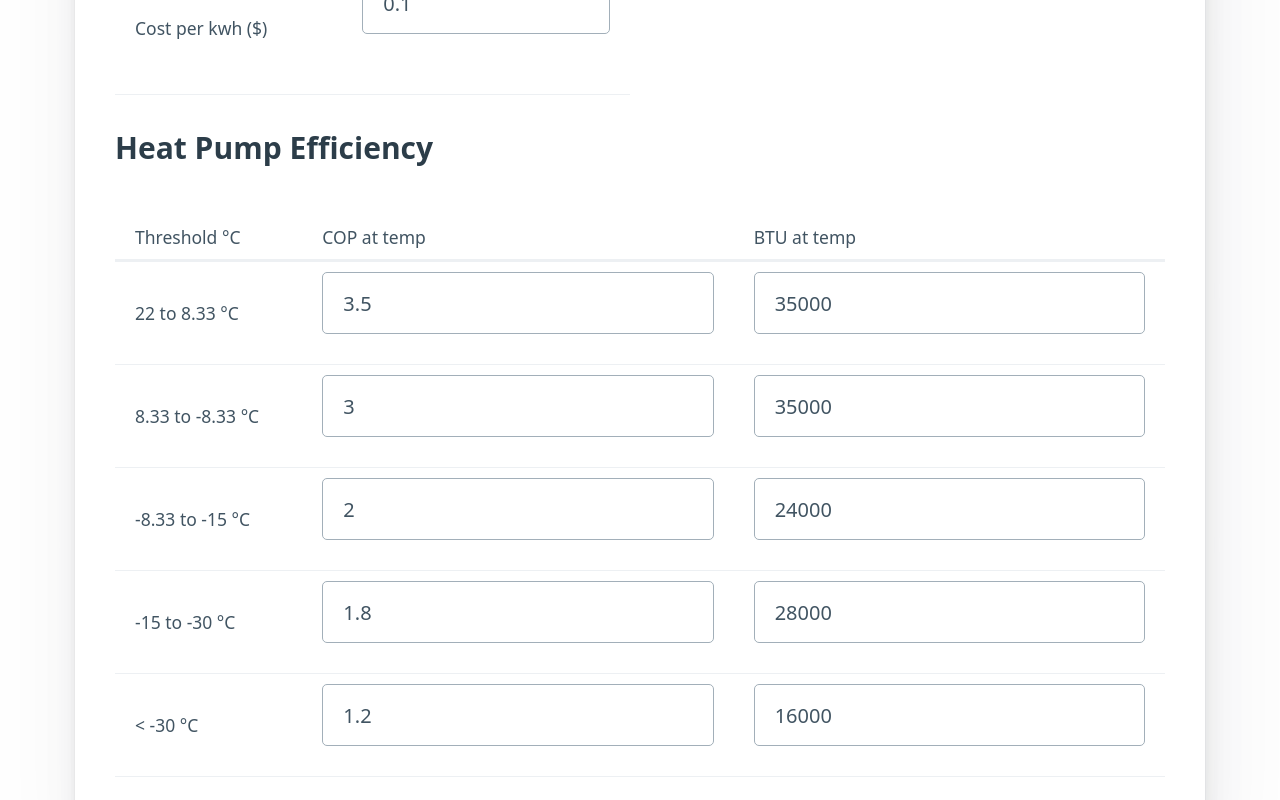
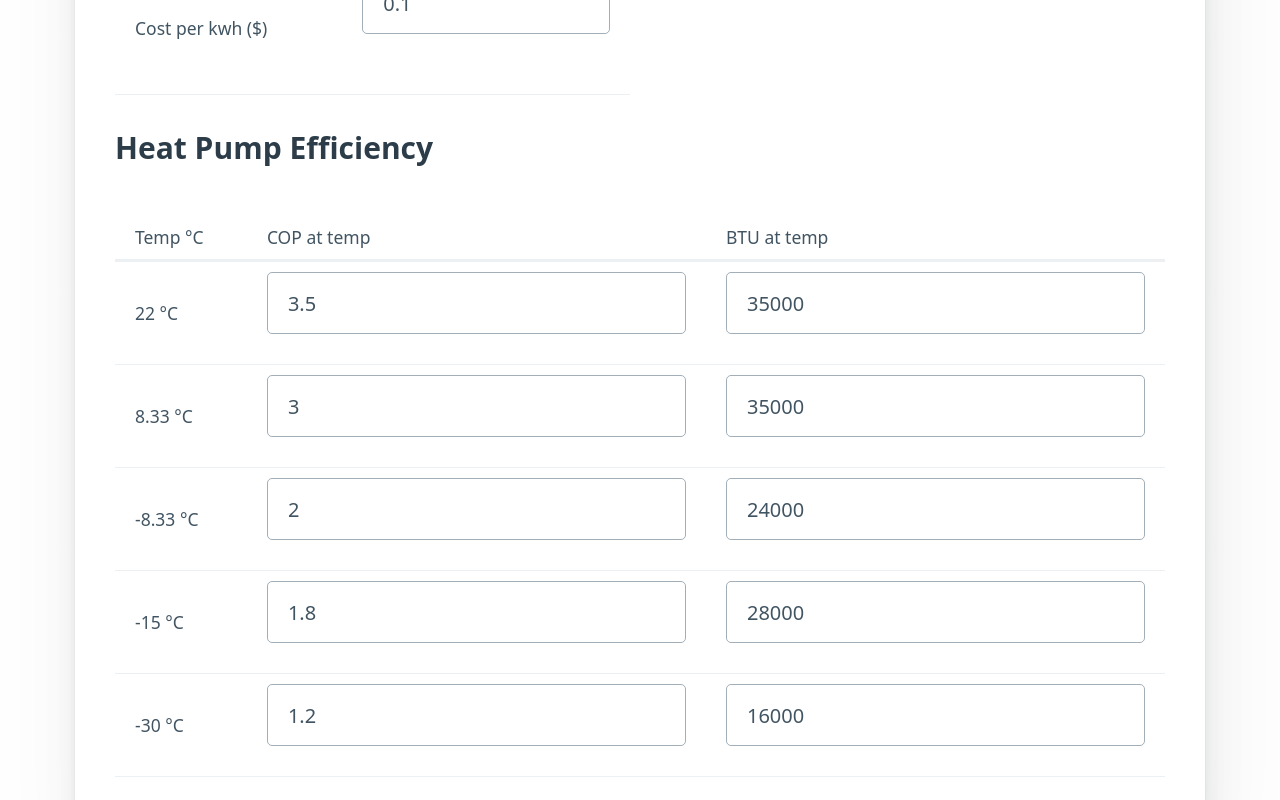
Before and after one commit to NickLewanowicz/gas-to-heatpump-calculator, a React (Create React App) app: page / in a window 1280 px wide. Shown: the part 980-1780 px from the top of the page. Built offline with nearby package versions, Linux system fonts and the light colour scheme.

Commit message:
calculate equation of the line for COP and BTUs for better estimates

```diff
--- a/src/App.tsx
+++ b/src/App.tsx
@@ -10,8 +10,8 @@ export default function App() {
   const [indoor, setIndoor] = useState(22);
   const [designTemp, setDesignTemp] = useState(-30);
   const [designBtu, setDesignBtu] = useState(48000);
-  const [cop, setCop] = useState([3.5, 3, 2, 1.8, 1.2]);
-  const [cap, setCap] = useState([35000, 35000, 24000, 28000, 16000]);
+  const [cop, setCop] = useState([3.5, 3, 2, 1.8, 1.2, 1]);
+  const [cap, setCap] = useState([35000, 35000, 24000, 28000, 16000, 0]);
   const [gasUsage, setGasUsage] = useState(1000);
   const [furnaceEfficiency, setFurnaceEfficiency] = useState(0.96);
   const [costGas, setCostGas] = useState(0.45);
@@ -190,42 +190,7 @@ export default function App() {
               </p>
             </div>
           </div>
-
-          <h3>Heat Pump Efficiency</h3>
-          <figure>
-            <table>
-              <thead>
-                <td>Threshold °C</td>
-                <td>COP at temp</td>
-                <td>BTU at temp</td>
-              </thead>
-              {rows.map((val, i) => {
-                return (
-                  <tr>
-                    <td>{`${val.label} °C`}</td>
-                    <td>
-                      <input
-                        type="number"
-                        value={cop[i]}
-                        onChange={(v) => {
-                          doCopChange(Number(v.currentTarget.value), i);
-                        }}
-                      />
-                    </td>
-                    <td>
-                      <input
-                        type="number"
-                        value={cap[i]}
-                        onChange={(v) => {
-                          doCapChange(Number(v.currentTarget.value), i);
-                        }}
-                      />
-                    </td>
-                  </tr>
-                );
-              })}
-            </table>
-          </figure>
+          {renderHeatPumpInputTable()}
         </article>
         <article>
           <h3>Results Breakdown</h3>
@@ -317,7 +282,7 @@ export default function App() {
                       {percent} / {heatingDeltaPercent}
                     </td>
                     <td>
-                      HP: {val.heatPumpEnergy}kWh <br /> AUX:
+                      HP: {val.heatPumpKwhConsumed}kWh <br /> AUX:
                       {val.resistiveKwhConsumed}kWh
                     </td>
                     <td>
@@ -335,7 +300,35 @@ export default function App() {
     </div>
   );
 
-  function getRows(thresholds: Number[], weather: DailyWeather[]) {
+  function getRows(thresholds: number[], weather: DailyWeather[]) {
+    function getEfficiencyAtTemp(temp: number) {
+      const arr: { temp: number; cap: number; cop: number }[] = thresholds.map(
+        (val, i) => ({
+          temp: val,
+          cap: cap[i],
+          cop: cop[i],
+        })
+      );
+
+      const minIndex = Math.max(
+        arr.findIndex((val) => val.temp < temp),
+        1
+      );
+
+      const capSlope =
+        (cap[minIndex] - cap[minIndex - 1]) /
+        (thresholds[minIndex] - thresholds[minIndex - 1]);
+      const copSlope =
+        (cop[minIndex] - cop[minIndex - 1]) /
+        (thresholds[minIndex] - thresholds[minIndex - 1]);
+      const capIntercept = cap[minIndex] - capSlope * thresholds[minIndex];
+      const copIntercept = cop[minIndex] - copSlope * thresholds[minIndex];
+
+      return {
+        cap: capSlope * temp + capIntercept,
+        cop: copSlope * temp + copIntercept,
+      };
+    }
     return thresholds.map((val, i) => {
       const max = val;
       const min = thresholds[i + 1] || -100;
@@ -349,9 +342,12 @@ export default function App() {
 
       const { resistiveKwhConsumed, heatPumpKwhConsumed } = daysBelow.reduce(
         (acc, day, j) => {
+          const { cop: dayCop, cap: dayCap } = getEfficiencyAtTemp(day.temp);
           const { resistiveHeat: dayResitiveKwh, heatPump: dayHeatPumpKwh } =
-            getEnergySource(day, cap[i], cop[i]);
-
+            getEnergySource(day, dayCap, dayCop);
+          if (dayCop == 0 || dayCap < 0) {
+            console.log(dayCap, dayCop);
+          }
           return {
             resistiveKwhConsumed: acc.resistiveKwhConsumed + dayResitiveKwh,
             heatPumpKwhConsumed: acc.heatPumpKwhConsumed + dayHeatPumpKwh,
@@ -364,9 +360,9 @@ export default function App() {
       const percent = Number(daysBelowNum / totalDays);
       const heatingDeltaPercent = Number(heatingDelta / heatingDegrees);
 
-      const resitiveEnergy = Math.round(
-        (heatingDelta / heatingDegrees) * kwhEquivalent
-      );
+      // const resitiveEnergy = Math.round(
+      //   (heatingDelta / heatingDegrees) * kwhEquivalent
+      // );
       const gas = Math.round(gasUsage * (heatingDelta / heatingDegrees));
       const heatPumpEnergy = Math.round(
         ((heatingDelta / heatingDegrees) * kwhEquivalent) / cop[i]
@@ -518,6 +514,44 @@ export default function App() {
   }
 
   function renderHeatPumpInputTable() {
-    return null;
+    return (
+      <div>
+        <h3>Heat Pump Efficiency</h3>
+        <figure>
+          <table>
+            <thead>
+              <td>Temp °C</td>
+              <td>COP at temp</td>
+              <td>BTU at temp</td>
+            </thead>
+            {rows.slice().map((val, i) => {
+              return (
+                <tr>
+                  <td>{`${val.max} °C`}</td>
+                  <td>
+                    <input
+                      type="number"
+                      value={cop[i]}
+                      onChange={(v) => {
+                        doCopChange(Number(v.currentTarget.value), i);
+                      }}
+                    />
+                  </td>
+                  <td>
+                    <input
+                      type="number"
+                      value={cap[i]}
+                      onChange={(v) => {
+                        doCapChange(Number(v.currentTarget.value), i);
+                      }}
+                    />
+                  </td>
+                </tr>
+              );
+            })}
+          </table>
+        </figure>
+      </div>
+    );
   }
 }
```
